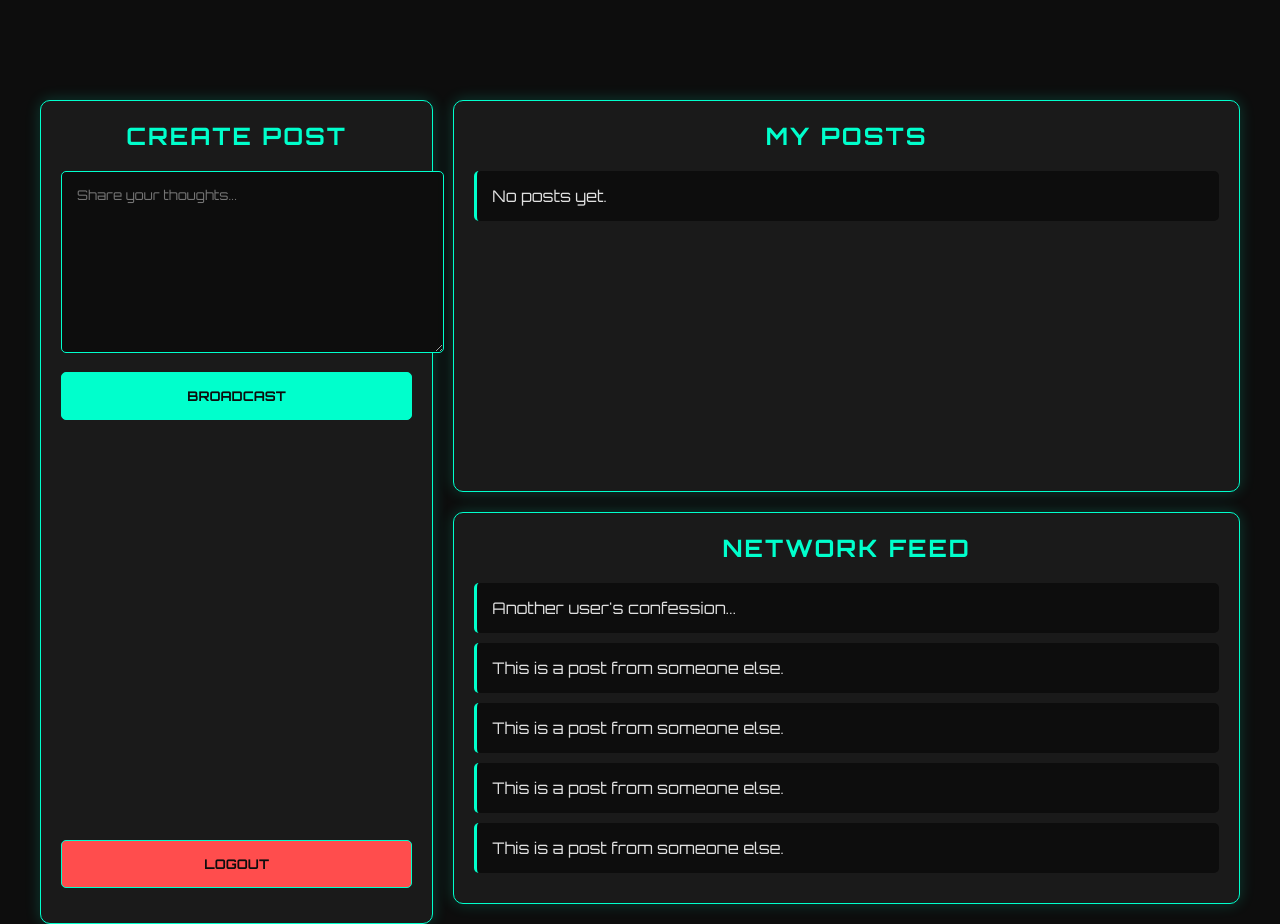
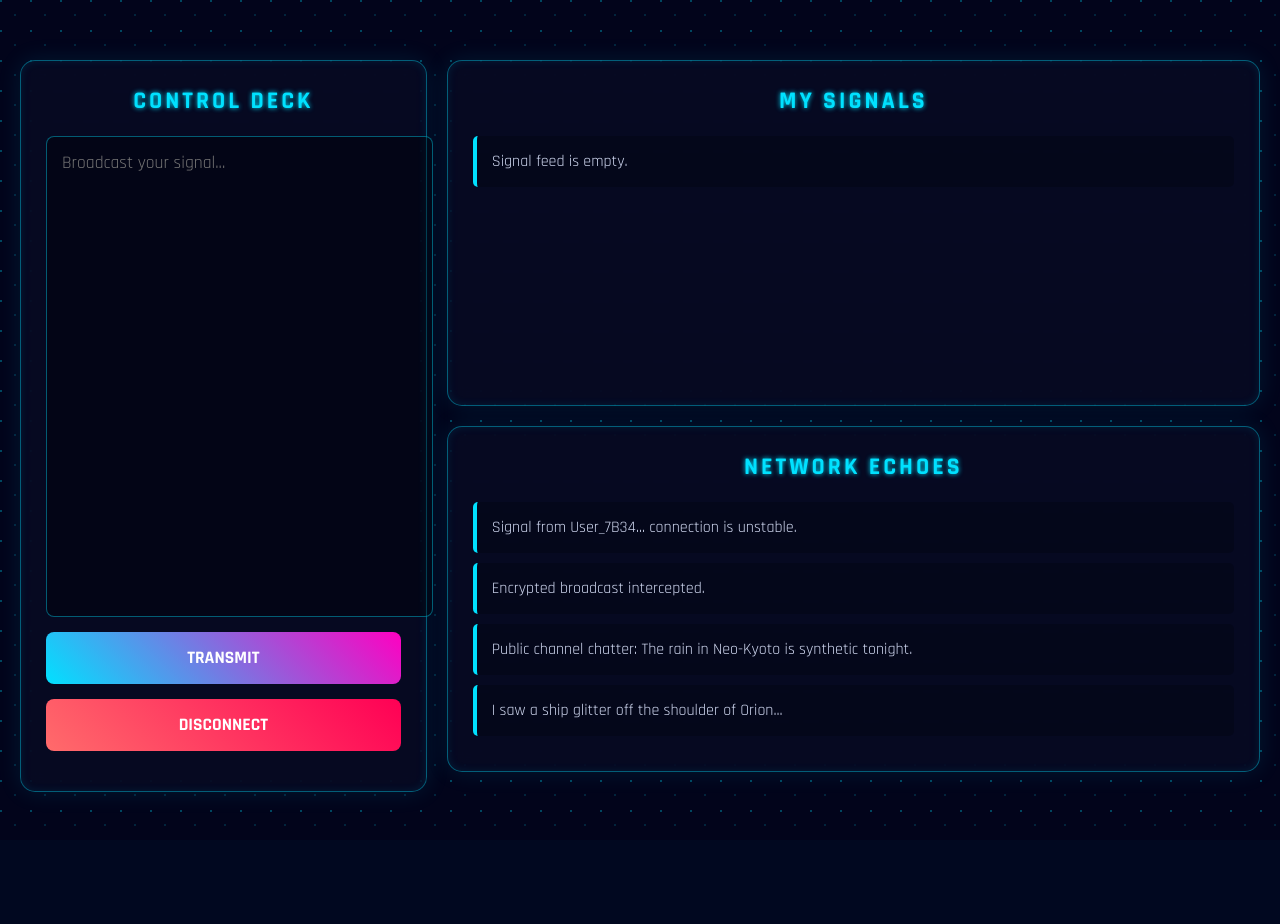
Before and after one commit to FakeandrewA/confessions, a Django app: page /confessions/ in a window 1280 px wide. After the commit the page ends 826 px from the top, so only its background shows below. Run offline with Django 5.2, Linux system fonts and the light colour scheme; the visitor is signed in with stand-in values (Sample User, id 1).

Commit message:
Gemini CLI
@templates/confessions/home.html

I need this page redesigned with a high-tech, sleek, cutting-edge, and modern UI.
Here are the features I want:

On the left-hand side, include my post creation dashboard.

On the top right half, display my posts, with scroll functionality if the posts exceed the allotted space.

In the bottom right quarter, show posts from other users (only their posts).

I also want frontend buttons to delete and update posts (I’ll handle the backend logic for these actions).

Please focus on the frontend structure and design, ensuring a clean and engaging experience.

```diff
--- a/templates/confessions/home.html
+++ b/templates/confessions/home.html
@@ -2,21 +2,22 @@
 <html lang="en">
 <head>
     <meta charset="UTF-8" />
-    <title>Home - Futuristic UI</title>
+    <title>Home - Cybernetic UI</title>
     <style>
-        @import url('https://fonts.googleapis.com/css2?family=Orbitron:wght@400;700&display=swap');
+        @import url('https://fonts.googleapis.com/css2?family=Rajdhani:wght@400;700&display=swap');
 
         :root {
-            --primary-color: #0d0d0d;
-            --secondary-color: #1a1a1a;
-            --accent-color: #00ffcc;
-            --text-color: #e0e0e0;
-            --border-color: #00ffcc;
+            --bg-color: #02041b;
+            --primary-glow: #00e1ff;
+            --secondary-glow: #ff00c1;
+            --text-color: #d0d8f0;
+            --panel-bg: rgba(10, 15, 40, 0.5);
+            --border-color: rgba(0, 225, 255, 0.4);
         }
 
         body {
-            font-family: 'Orbitron', sans-serif;
-            background-color: var(--primary-color);
+            font-family: 'Rajdhani', sans-serif;
+            background-color: var(--bg-color);
             color: var(--text-color);
             margin: 0;
             padding: 20px;
@@ -24,6 +25,10 @@
             justify-content: center;
             align-items: center;
             min-height: 100vh;
+            background-image:
+                radial-gradient(circle at 1px 1px, rgba(0, 225, 255, 0.3) 1px, transparent 0),
+                radial-gradient(circle at 15px 15px, rgba(0, 225, 255, 0.15) 1px, transparent 0);
+            background-size: 30px 30px;
         }
 
         .container {
@@ -31,16 +36,24 @@
             grid-template-columns: 1fr 2fr;
             gap: 20px;
             width: 100%;
-            max-width: 1200px;
-            height: 80vh;
+            max-width: 1400px;
+            height: 90vh;
         }
 
-        .dashboard, .my-posts, .other-posts {
-            background-color: var(--secondary-color);
+        .panel {
+            background: var(--panel-bg);
             border: 1px solid var(--border-color);
-            border-radius: 10px;
-            padding: 20px;
-            box-shadow: 0 0 15px rgba(0, 255, 204, 0.2);
+            border-radius: 15px;
+            padding: 25px;
+            box-shadow: 0 0 25px rgba(0, 225, 255, 0.1), inset 0 0 10px rgba(0, 225, 255, 0.1);
+            backdrop-filter: blur(10px);
+            -webkit-backdrop-filter: blur(10px);
+            transition: box-shadow 0.3s ease, border-color 0.3s ease;
+        }
+
+        .panel:hover {
+            border-color: rgba(0, 225, 255, 0.8);
+            box-shadow: 0 0 35px rgba(0, 225, 255, 0.2), inset 0 0 15px rgba(0, 225, 255, 0.2);
         }
 
         .dashboard {
@@ -63,41 +76,44 @@
         }
 
         h2 {
-            color: var(--accent-color);
+            color: var(--primary-glow);
             text-align: center;
             margin-top: 0;
             text-transform: uppercase;
-            letter-spacing: 2px;
+            letter-spacing: 3px;
+            text-shadow: 0 0 5px var(--primary-glow);
         }
 
         textarea, button {
             width: 100%;
             padding: 15px;
             margin-bottom: 15px;
-            border-radius: 5px;
-            border: 1px solid var(--accent-color);
-            background-color: var(--primary-color);
+            border-radius: 8px;
+            border: 1px solid var(--border-color);
+            background-color: rgba(0, 0, 0, 0.3);
             color: var(--text-color);
-            font-family: 'Orbitron', sans-serif;
+            font-family: 'Rajdhani', sans-serif;
+            font-size: 1.1em;
         }
 
         textarea {
-            resize: vertical;
-            min-height: 150px;
+            resize: none;
+            flex-grow: 1;
         }
 
         button {
-            background-color: var(--accent-color);
-            color: var(--primary-color);
+            background: linear-gradient(45deg, var(--primary-glow), var(--secondary-glow));
+            color: #fff;
             font-weight: 700;
             cursor: pointer;
-            transition: background-color 0.3s, color 0.3s;
+            border: none;
+            transition: transform 0.2s ease, box-shadow 0.2s ease;
             text-transform: uppercase;
         }
 
         button:hover {
-            background-color: var(--primary-color);
-            color: var(--accent-color);
+            box-shadow: 0 0 20px var(--primary-glow), 0 0 20px var(--secondary-glow);
+            transform: translateY(-2px);
         }
 
         .logout-form {
@@ -105,14 +121,10 @@
         }
 
         .logout-button {
-            background-color: #ff4d4d;
-            color: var(--primary-color);
+             background: linear-gradient(45deg, #ff6b6b, #ff0055);
         }
-
         .logout-button:hover {
-            background-color: var(--primary-color);
-            color: #ff4d4d;
-            border-color: #ff4d4d;
+            box-shadow: 0 0 20px #ff6b6b;
         }
 
         ul {
@@ -122,14 +134,18 @@
         }
 
         li {
-            background-color: var(--primary-color);
+            background-color: rgba(0,0,0,0.2);
             padding: 15px;
             margin-bottom: 10px;
             border-radius: 5px;
-            border-left: 3px solid var(--accent-color);
+            border-left: 4px solid var(--primary-glow);
             display: flex;
             justify-content: space-between;
             align-items: center;
+            transition: background-color 0.3s;
+        }
+        li:hover {
+            background-color: rgba(0, 225, 255, 0.1);
         }
 
         .post-content {
@@ -138,104 +154,86 @@
         }
 
         .post-actions button {
-            padding: 5px 10px;
-            font-size: 0.8em;
-            margin-left: 5px;
+            padding: 6px 12px;
+            font-size: 0.9em;
+            margin-left: 8px;
             width: auto;
+            background: none;
+            border: 1px solid;
         }
 
         .update-button {
-            background-color: #4d94ff;
-            color: var(--primary-color);
+            border-color: var(--primary-glow);
+            color: var(--primary-glow);
         }
-
         .update-button:hover {
-            background-color: var(--primary-color);
-            color: #4d94ff;
-            border-color: #4d94ff;
+            background-color: var(--primary-glow);
+            color: var(--bg-color);
+            box-shadow: 0 0 10px var(--primary-glow);
         }
 
         .delete-button {
-            background-color: #ff4d4d;
-            color: var(--primary-color);
+            border-color: var(--secondary-glow);
+            color: var(--secondary-glow);
         }
-
         .delete-button:hover {
-            background-color: var(--primary-color);
-            color: #ff4d4d;
-            border-color: #ff4d4d;
+            background-color: var(--secondary-glow);
+            color: var(--bg-color);
+            box-shadow: 0 0 10px var(--secondary-glow);
         }
 
         /* Custom Scrollbar */
-        ::-webkit-scrollbar {
-            width: 8px;
+        ::-webkit-scrollbar { width: 10px; }
+        ::-webkit-scrollbar-track { background: transparent; }
+        ::-webkit-scrollbar-thumb {
+            background: linear-gradient(var(--primary-glow), var(--secondary-glow));
+            border-radius: 10px;
         }
-
-        ::-webkit-scrollbar-track {
-            background: var(--primary-color);
-        }
-
-        ::-webkit-scrollbar-thumb {
-            background: var(--accent-color);
-            border-radius: 4px;
-        }
-
         ::-webkit-scrollbar-thumb:hover {
-            background: #00cca3;
+            box-shadow: 0 0 10px var(--primary-glow);
         }
 
     </style>
 </head>
 <body>
     <div class="container">
-        <div class="dashboard">
-            <h2>Create Post</h2>
-            <form method="post" action="/confessions/create/">
+        <div class="dashboard panel">
+            <h2>Control Deck</h2>
+            <form method="post" action="/confessions/create/" style="display: flex; flex-direction: column; height: 100%;">
                 {% csrf_token %}
-                <textarea name="content" placeholder="Share your thoughts..." required></textarea>
-                <button type="submit">Broadcast</button>
+                <textarea name="content" placeholder="Broadcast your signal..." required></textarea>
+                <button type="submit">Transmit</button>
             </form>
             <form class="logout-form" action="logout/" method="post">
                 {% csrf_token %}
-                <button type="submit" class="logout-button">Logout</button>
+                <button type="submit" class="logout-button">Disconnect</button>
             </form>
         </div>
         <div class="right-panel">
-            <div class="my-posts">
-                <h2>My Posts</h2>
+            <div class="my-posts panel">
+                <h2>My Signals</h2>
                 <ul>
                     {% for confession in confessions %}
                         <li>
                             <span class="post-content">{{ confession.content }}</span>
                             <div class="post-actions">
-                                <button class="update-button">Update</button>
-                                <button class="delete-button">Delete</button>
+                                <button class="update-button">Modify</button>
+                                <button class="delete-button">Terminate</button>
                             </div>
                         </li>
                     {% empty %}
-                        <li>No posts yet.</li>
+                        <li>Signal feed is empty.</li>
                     {% endfor %}
                 </ul>
             </div>
-            <div class="other-posts">
-                <h2>Network Feed</h2>
+            <div class="other-posts panel">
+                <h2>Network Echoes</h2>
                 <ul>
                     {# Placeholder for other users' posts #}
-                    <li>
-                        <span class="post-content">Another user's confession...</span>
-                    </li>
-                    <li>
-                        <span class="post-content">This is a post from someone else.</span>
-                    </li>
-                     <li>
-                        <span class="post-content">This is a post from someone else.</span>
-                    </li>
-                     <li>
-                        <span class="post-content">This is a post from someone else.</span>
-                    </li>
-                     <li>
-                        <span class="post-content">This is a post from someone else.</span>
-                    </li>
+                    <li><span class="post-content">Signal from User_7B34... connection is unstable.</span></li>
+                    <li><span class="post-content">Encrypted broadcast intercepted.</span></li>
+                    <li><span class="post-content">Public channel chatter: The rain in Neo-Kyoto is synthetic tonight.</span></li>
+                    <li><span class="post-content">I saw a ship glitter off the shoulder of Orion...</span></li>
                 </ul>
             </div>
         </div>
```
